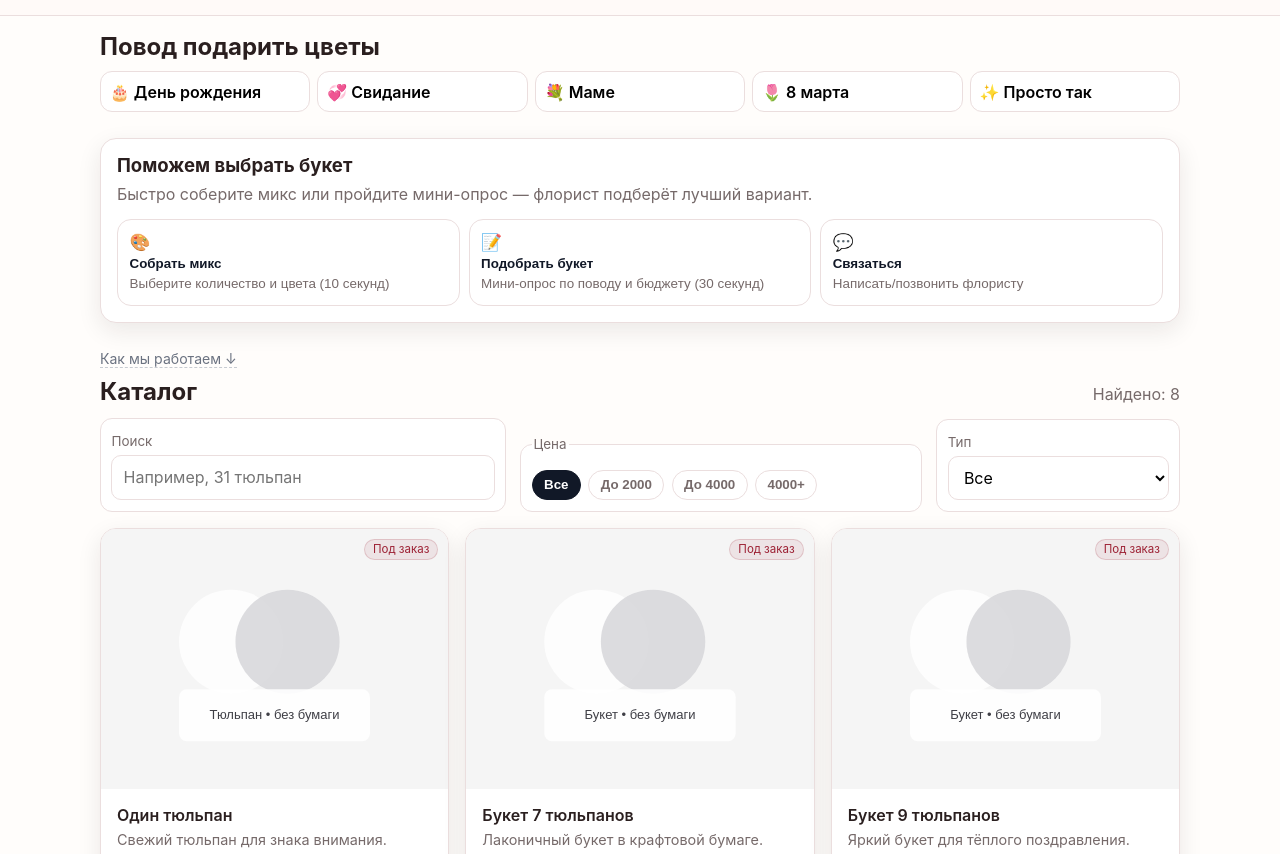
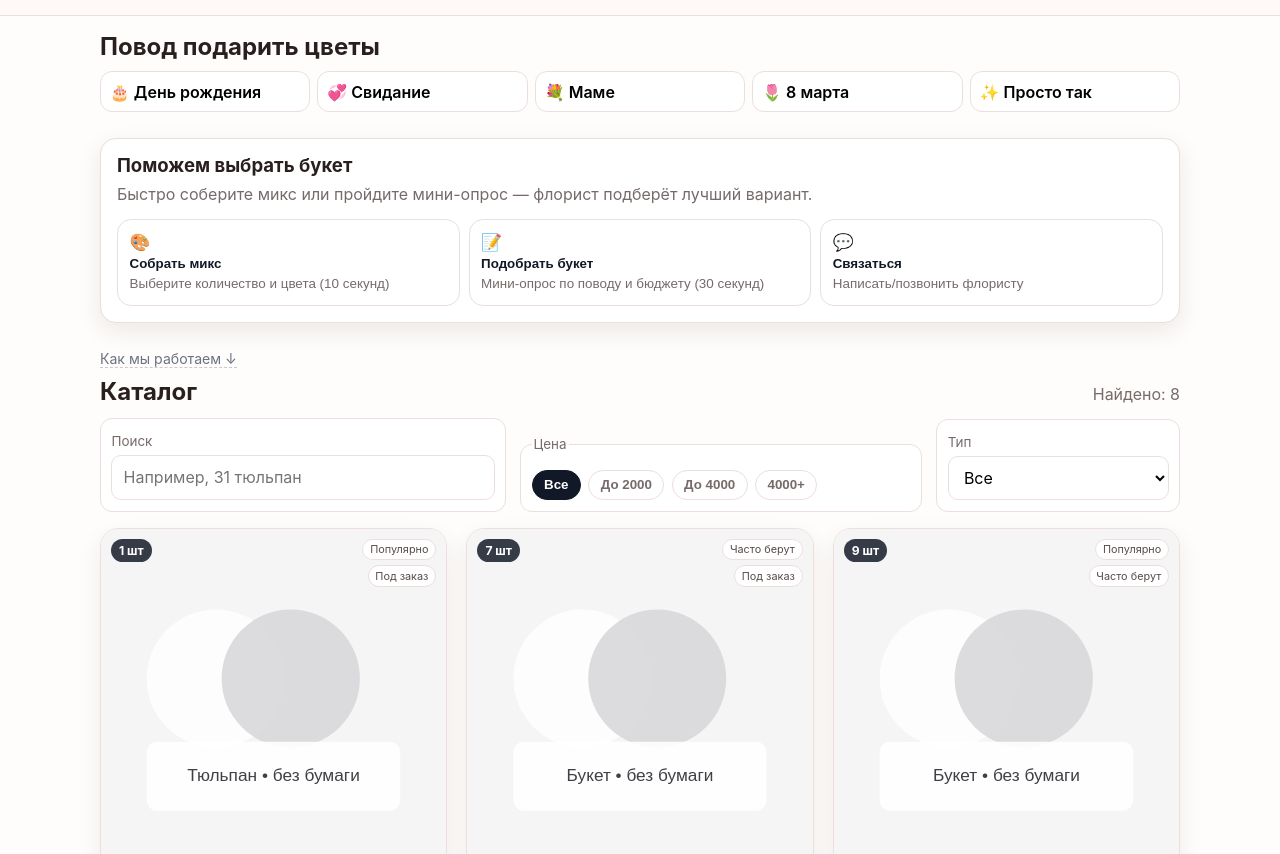
Before and after one commit to swst11234-gif/reimagined-winner, a plain HTML site: page docs/index.html in a window 1280 px wide. Shown: the part 98-952 px from the top of the page. Drawn offline with Linux system fonts and the light colour scheme.

Commit message:
catalog: simplify cards, add premium badges and skeleton loading

```diff
--- a/docs/app.js
+++ b/docs/app.js
@@ -236,6 +236,28 @@ function productQty(product) {
   return m ? Number(m[0]) : 1;
 }
 
+function cardBadges(product) {
+  return Array.isArray(product.badges) && product.badges.length ? product.badges : ["Под заказ"];
+}
+
+function renderSkeletonCards(count = 6) {
+  el.catalogGrid.innerHTML = "";
+  for (let i = 0; i < count; i += 1) {
+    const card = document.createElement("article");
+    card.className = "card skeleton-card";
+    card.innerHTML = `
+      <div class="skeleton-media"></div>
+      <div class="card-body">
+        <div class="skeleton-line skeleton-title"></div>
+        <div class="skeleton-line skeleton-price"></div>
+        <div class="skeleton-line skeleton-meta"></div>
+        <div class="skeleton-btn"></div>
+      </div>
+    `;
+    el.catalogGrid.appendChild(card);
+  }
+}
+
 function occasionMatch(product) {
   const q = productQty(product);
   switch (state.filters.occasion) {
@@ -267,36 +289,19 @@ function createCard(product) {
   const img = frag.querySelector(".card-media");
   const hint = frag.querySelector(".image-hint");
   const title = frag.querySelector(".card-title");
-  const short = frag.querySelector(".card-short");
   const price = frag.querySelector(".card-price");
-  const swatches = frag.querySelector(".swatches");
-  const colorName = frag.querySelector(".selected-color");
-  const segment = frag.querySelector(".segment");
+  const meta = frag.querySelector(".card-meta");
+  const sizeBadge = frag.querySelector(".card-size-badge");
+  const miniBadges = frag.querySelector(".card-mini-badges");
   const orderBtn = frag.querySelector(".card-order");
 
+  const sel = getSelection(product.id);
   title.textContent = product.title;
-  short.textContent = product.short;
-
-  const rerender = () => {
-    const sel = getSelection(product.id);
-    colorName.textContent = getColorMeta(sel.color).name;
-    price.textContent = formatPrice(getCurrentPrice(product, sel));
-    updateImageWithFade(img, hint, resolveImage(product, sel));
-    renderSwatches(swatches, sel.color, (color) => {
-      getSelection(product.id).color = color;
-      rerender();
-      if (state.currentProduct?.id === product.id) renderProductModal();
-    });
-    applySegmentState(segment, sel.wrapMode);
-  };
-
-  segment.querySelectorAll("button[data-wrap]").forEach((b) => {
-    b.addEventListener("click", () => {
-      getSelection(product.id).wrapMode = b.dataset.wrap;
-      rerender();
-      if (state.currentProduct?.id === product.id) renderProductModal();
-    });
-  });
+  price.textContent = formatPrice(getCurrentPrice(product, sel));
+  meta.textContent = `${product.category} · ${sel.wrapMode === "wrap" ? "Крафт" : "Без упаковки"}`;
+  sizeBadge.textContent = `${productQty(product)} шт`;
+  miniBadges.innerHTML = cardBadges(product).map((tag) => `<span class="mini-badge">${tag}</span>`).join("");
+  updateImageWithFade(img, hint, resolveImage(product, sel));
 
   orderBtn.addEventListener("click", () => {
     state.currentProduct = product;
@@ -304,7 +309,6 @@ function createCard(product) {
     el.modal.showModal();
   });
 
-  rerender();
   return frag;
 }
 
@@ -312,6 +316,8 @@ function renderCatalog() {
   const list = filteredProducts();
   el.catalogGrid.innerHTML = "";
   list.forEach((p) => el.catalogGrid.appendChild(createCard(p)));
+  el.catalogGrid.classList.remove("catalog-ready");
+  requestAnimationFrame(() => el.catalogGrid.classList.add("catalog-ready"));
   el.resultsCount.textContent = `Найдено: ${list.length}`;
   el.emptyState.classList.toggle("hidden", list.length > 0);
 }
@@ -615,6 +621,7 @@ async function init() {
   bindFaqAccordion();
   bindEvents();
   try {
+    renderSkeletonCards(6);
     const res = await fetch("data/products.json", { cache: "no-store" });
     state.products = await res.json();
     state.products.forEach((p) => getSelection(p.id));
--- a/docs/data/products.json
+++ b/docs/data/products.json
@@ -8,13 +8,35 @@
     "description": "Аккуратный вариант для небольшого приятного подарка.",
     "availability": "preorder",
     "images": {
-      "white": { "wrap": "assets/tulips/white/single_wrap.svg", "nowrap": "assets/tulips/white/single_nowrap.svg" },
-      "red": { "wrap": "assets/tulips/red/single_wrap.svg", "nowrap": "assets/tulips/red/single_nowrap.svg" },
-      "pink_center": { "wrap": "assets/tulips/pink_center/single_wrap.svg", "nowrap": "assets/tulips/pink_center/single_nowrap.svg" },
-      "pink": { "wrap": "assets/tulips/pink/single_wrap.svg", "nowrap": "assets/tulips/pink/single_nowrap.svg" },
-      "yellow": { "wrap": "assets/tulips/yellow/single_wrap.svg", "nowrap": "assets/tulips/yellow/single_nowrap.svg" },
-      "purple": { "wrap": "assets/tulips/purple/single_wrap.svg", "nowrap": "assets/tulips/purple/single_nowrap.svg" }
+      "white": {
+        "wrap": "assets/tulips/white/single_wrap.svg",
+        "nowrap": "assets/tulips/white/single_nowrap.svg"
+      },
+      "red": {
+        "wrap": "assets/tulips/red/single_wrap.svg",
+        "nowrap": "assets/tulips/red/single_nowrap.svg"
+      },
+      "pink_center": {
+        "wrap": "assets/tulips/pink_center/single_wrap.svg",
+        "nowrap": "assets/tulips/pink_center/single_nowrap.svg"
+      },
+      "pink": {
+        "wrap": "assets/tulips/pink/single_wrap.svg",
+        "nowrap": "assets/tulips/pink/single_nowrap.svg"
+      },
+      "yellow": {
+        "wrap": "assets/tulips/yellow/single_wrap.svg",
+        "nowrap": "assets/tulips/yellow/single_nowrap.svg"
+      },
+      "purple": {
+        "wrap": "assets/tulips/purple/single_wrap.svg",
+        "nowrap": "assets/tulips/purple/single_nowrap.svg"
       }
+    },
+    "badges": [
+      "Популярно",
+      "Под заказ"
+    ]
   },
   {
     "id": "bouquet-7",
@@ -25,13 +47,35 @@
     "description": "Компактный букет для поздравления без лишнего повода.",
     "availability": "preorder",
     "images": {
-      "white": { "wrap": "assets/tulips/white/bq_wrap.svg", "nowrap": "assets/tulips/white/bq_nowrap.svg" },
-      "red": { "wrap": "assets/tulips/red/bq_wrap.svg", "nowrap": "assets/tulips/red/bq_nowrap.svg" },
-      "pink_center": { "wrap": "assets/tulips/pink_center/bq_wrap.svg", "nowrap": "assets/tulips/pink_center/bq_nowrap.svg" },
-      "pink": { "wrap": "assets/tulips/pink/bq_wrap.svg", "nowrap": "assets/tulips/pink/bq_nowrap.svg" },
-      "yellow": { "wrap": "assets/tulips/yellow/bq_wrap.svg", "nowrap": "assets/tulips/yellow/bq_nowrap.svg" },
-      "purple": { "wrap": "assets/tulips/purple/bq_wrap.svg", "nowrap": "assets/tulips/purple/bq_nowrap.svg" }
+      "white": {
+        "wrap": "assets/tulips/white/bq_wrap.svg",
+        "nowrap": "assets/tulips/white/bq_nowrap.svg"
+      },
+      "red": {
+        "wrap": "assets/tulips/red/bq_wrap.svg",
+        "nowrap": "assets/tulips/red/bq_nowrap.svg"
+      },
+      "pink_center": {
+        "wrap": "assets/tulips/pink_center/bq_wrap.svg",
+        "nowrap": "assets/tulips/pink_center/bq_nowrap.svg"
+      },
+      "pink": {
+        "wrap": "assets/tulips/pink/bq_wrap.svg",
+        "nowrap": "assets/tulips/pink/bq_nowrap.svg"
+      },
+      "yellow": {
+        "wrap": "assets/tulips/yellow/bq_wrap.svg",
+        "nowrap": "assets/tulips/yellow/bq_nowrap.svg"
+      },
+      "purple": {
+        "wrap": "assets/tulips/purple/bq_wrap.svg",
+        "nowrap": "assets/tulips/purple/bq_nowrap.svg"
       }
+    },
+    "badges": [
+      "Часто берут",
+      "Под заказ"
+    ]
   },
   {
     "id": "bouquet-9",
@@ -42,13 +86,35 @@
     "description": "Универсальный вариант для подарка коллеге, подруге или маме.",
     "availability": "preorder",
     "images": {
-      "white": { "wrap": "assets/tulips/white/bq_wrap.svg", "nowrap": "assets/tulips/white/bq_nowrap.svg" },
-      "red": { "wrap": "assets/tulips/red/bq_wrap.svg", "nowrap": "assets/tulips/red/bq_nowrap.svg" },
-      "pink_center": { "wrap": "assets/tulips/pink_center/bq_wrap.svg", "nowrap": "assets/tulips/pink_center/bq_nowrap.svg" },
-      "pink": { "wrap": "assets/tulips/pink/bq_wrap.svg", "nowrap": "assets/tulips/pink/bq_nowrap.svg" },
-      "yellow": { "wrap": "assets/tulips/yellow/bq_wrap.svg", "nowrap": "assets/tulips/yellow/bq_nowrap.svg" },
-      "purple": { "wrap": "assets/tulips/purple/bq_wrap.svg", "nowrap": "assets/tulips/purple/bq_nowrap.svg" }
+      "white": {
+        "wrap": "assets/tulips/white/bq_wrap.svg",
+        "nowrap": "assets/tulips/white/bq_nowrap.svg"
+      },
+      "red": {
+        "wrap": "assets/tulips/red/bq_wrap.svg",
+        "nowrap": "assets/tulips/red/bq_nowrap.svg"
+      },
+      "pink_center": {
+        "wrap": "assets/tulips/pink_center/bq_wrap.svg",
+        "nowrap": "assets/tulips/pink_center/bq_nowrap.svg"
+      },
+      "pink": {
+        "wrap": "assets/tulips/pink/bq_wrap.svg",
+        "nowrap": "assets/tulips/pink/bq_nowrap.svg"
+      },
+      "yellow": {
+        "wrap": "assets/tulips/yellow/bq_wrap.svg",
+        "nowrap": "assets/tulips/yellow/bq_nowrap.svg"
+      },
+      "purple": {
+        "wrap": "assets/tulips/purple/bq_wrap.svg",
+        "nowrap": "assets/tulips/purple/bq_nowrap.svg"
       }
+    },
+    "badges": [
+      "Популярно",
+      "Часто берут"
+    ]
   },
   {
     "id": "bouquet-13",
@@ -59,13 +125,34 @@
     "description": "Сбалансированный размер для важной встречи или праздника.",
     "availability": "preorder",
     "images": {
-      "white": { "wrap": "assets/tulips/white/bq_wrap.svg", "nowrap": "assets/tulips/white/bq_nowrap.svg" },
-      "red": { "wrap": "assets/tulips/red/bq_wrap.svg", "nowrap": "assets/tulips/red/bq_nowrap.svg" },
-      "pink_center": { "wrap": "assets/tulips/pink_center/bq_wrap.svg", "nowrap": "assets/tulips/pink_center/bq_nowrap.svg" },
-      "pink": { "wrap": "assets/tulips/pink/bq_wrap.svg", "nowrap": "assets/tulips/pink/bq_nowrap.svg" },
-      "yellow": { "wrap": "assets/tulips/yellow/bq_wrap.svg", "nowrap": "assets/tulips/yellow/bq_nowrap.svg" },
-      "purple": { "wrap": "assets/tulips/purple/bq_wrap.svg", "nowrap": "assets/tulips/purple/bq_nowrap.svg" }
+      "white": {
+        "wrap": "assets/tulips/white/bq_wrap.svg",
+        "nowrap": "assets/tulips/white/bq_nowrap.svg"
+      },
+      "red": {
+        "wrap": "assets/tulips/red/bq_wrap.svg",
+        "nowrap": "assets/tulips/red/bq_nowrap.svg"
+      },
+      "pink_center": {
+        "wrap": "assets/tulips/pink_center/bq_wrap.svg",
+        "nowrap": "assets/tulips/pink_center/bq_nowrap.svg"
+      },
+      "pink": {
+        "wrap": "assets/tulips/pink/bq_wrap.svg",
+        "nowrap": "assets/tulips/pink/bq_nowrap.svg"
+      },
+      "yellow": {
+        "wrap": "assets/tulips/yellow/bq_wrap.svg",
+        "nowrap": "assets/tulips/yellow/bq_nowrap.svg"
+      },
+      "purple": {
+        "wrap": "assets/tulips/purple/bq_wrap.svg",
+        "nowrap": "assets/tulips/purple/bq_nowrap.svg"
       }
+    },
+    "badges": [
+      "Под заказ"
+    ]
   },
   {
     "id": "bouquet-21",
@@ -76,13 +163,34 @@
     "description": "Выразительный подарок для значимого события.",
     "availability": "preorder",
     "images": {
-      "white": { "wrap": "assets/tulips/white/bq_wrap.svg", "nowrap": "assets/tulips/white/bq_nowrap.svg" },
-      "red": { "wrap": "assets/tulips/red/bq_wrap.svg", "nowrap": "assets/tulips/red/bq_nowrap.svg" },
-      "pink_center": { "wrap": "assets/tulips/pink_center/bq_wrap.svg", "nowrap": "assets/tulips/pink_center/bq_nowrap.svg" },
-      "pink": { "wrap": "assets/tulips/pink/bq_wrap.svg", "nowrap": "assets/tulips/pink/bq_nowrap.svg" },
-      "yellow": { "wrap": "assets/tulips/yellow/bq_wrap.svg", "nowrap": "assets/tulips/yellow/bq_nowrap.svg" },
-      "purple": { "wrap": "assets/tulips/purple/bq_wrap.svg", "nowrap": "assets/tulips/purple/bq_nowrap.svg" }
+      "white": {
+        "wrap": "assets/tulips/white/bq_wrap.svg",
+        "nowrap": "assets/tulips/white/bq_nowrap.svg"
+      },
+      "red": {
+        "wrap": "assets/tulips/red/bq_wrap.svg",
+        "nowrap": "assets/tulips/red/bq_nowrap.svg"
+      },
+      "pink_center": {
+        "wrap": "assets/tulips/pink_center/bq_wrap.svg",
+        "nowrap": "assets/tulips/pink_center/bq_nowrap.svg"
+      },
+      "pink": {
+        "wrap": "assets/tulips/pink/bq_wrap.svg",
+        "nowrap": "assets/tulips/pink/bq_nowrap.svg"
+      },
+      "yellow": {
+        "wrap": "assets/tulips/yellow/bq_wrap.svg",
+        "nowrap": "assets/tulips/yellow/bq_nowrap.svg"
+      },
+      "purple": {
+        "wrap": "assets/tulips/purple/bq_wrap.svg",
+        "nowrap": "assets/tulips/purple/bq_nowrap.svg"
       }
+    },
+    "badges": [
+      "Часто берут"
+    ]
   },
   {
     "id": "bouquet-31",
@@ -93,13 +201,34 @@
     "description": "Подчёркнуто торжественный формат с насыщенным визуальным эффектом.",
     "availability": "preorder",
     "images": {
-      "white": { "wrap": "assets/tulips/white/bq_wrap.svg", "nowrap": "assets/tulips/white/bq_nowrap.svg" },
-      "red": { "wrap": "assets/tulips/red/bq_wrap.svg", "nowrap": "assets/tulips/red/bq_nowrap.svg" },
-      "pink_center": { "wrap": "assets/tulips/pink_center/bq_wrap.svg", "nowrap": "assets/tulips/pink_center/bq_nowrap.svg" },
-      "pink": { "wrap": "assets/tulips/pink/bq_wrap.svg", "nowrap": "assets/tulips/pink/bq_nowrap.svg" },
-      "yellow": { "wrap": "assets/tulips/yellow/bq_wrap.svg", "nowrap": "assets/tulips/yellow/bq_nowrap.svg" },
-      "purple": { "wrap": "assets/tulips/purple/bq_wrap.svg", "nowrap": "assets/tulips/purple/bq_nowrap.svg" }
+      "white": {
+        "wrap": "assets/tulips/white/bq_wrap.svg",
+        "nowrap": "assets/tulips/white/bq_nowrap.svg"
+      },
+      "red": {
+        "wrap": "assets/tulips/red/bq_wrap.svg",
+        "nowrap": "assets/tulips/red/bq_nowrap.svg"
+      },
+      "pink_center": {
+        "wrap": "assets/tulips/pink_center/bq_wrap.svg",
+        "nowrap": "assets/tulips/pink_center/bq_nowrap.svg"
+      },
+      "pink": {
+        "wrap": "assets/tulips/pink/bq_wrap.svg",
+        "nowrap": "assets/tulips/pink/bq_nowrap.svg"
+      },
+      "yellow": {
+        "wrap": "assets/tulips/yellow/bq_wrap.svg",
+        "nowrap": "assets/tulips/yellow/bq_nowrap.svg"
+      },
+      "purple": {
+        "wrap": "assets/tulips/purple/bq_wrap.svg",
+        "nowrap": "assets/tulips/purple/bq_nowrap.svg"
       }
+    },
+    "badges": [
+      "Популярно"
+    ]
   },
   {
     "id": "bouquet-51",
@@ -110,13 +239,35 @@
     "description": "Идеально для крупных поздравлений и запоминающихся дат.",
     "availability": "preorder",
     "images": {
-      "white": { "wrap": "assets/tulips/white/bq_wrap.svg", "nowrap": "assets/tulips/white/bq_nowrap.svg" },
-      "red": { "wrap": "assets/tulips/red/bq_wrap.svg", "nowrap": "assets/tulips/red/bq_nowrap.svg" },
-      "pink_center": { "wrap": "assets/tulips/pink_center/bq_wrap.svg", "nowrap": "assets/tulips/pink_center/bq_nowrap.svg" },
-      "pink": { "wrap": "assets/tulips/pink/bq_wrap.svg", "nowrap": "assets/tulips/pink/bq_nowrap.svg" },
-      "yellow": { "wrap": "assets/tulips/yellow/bq_wrap.svg", "nowrap": "assets/tulips/yellow/bq_nowrap.svg" },
-      "purple": { "wrap": "assets/tulips/purple/bq_wrap.svg", "nowrap": "assets/tulips/purple/bq_nowrap.svg" }
+      "white": {
+        "wrap": "assets/tulips/white/bq_wrap.svg",
+        "nowrap": "assets/tulips/white/bq_nowrap.svg"
+      },
+      "red": {
+        "wrap": "assets/tulips/red/bq_wrap.svg",
+        "nowrap": "assets/tulips/red/bq_nowrap.svg"
+      },
+      "pink_center": {
+        "wrap": "assets/tulips/pink_center/bq_wrap.svg",
+        "nowrap": "assets/tulips/pink_center/bq_nowrap.svg"
+      },
+      "pink": {
+        "wrap": "assets/tulips/pink/bq_wrap.svg",
+        "nowrap": "assets/tulips/pink/bq_nowrap.svg"
+      },
+      "yellow": {
+        "wrap": "assets/tulips/yellow/bq_wrap.svg",
+        "nowrap": "assets/tulips/yellow/bq_nowrap.svg"
+      },
+      "purple": {
+        "wrap": "assets/tulips/purple/bq_wrap.svg",
+        "nowrap": "assets/tulips/purple/bq_nowrap.svg"
       }
+    },
+    "badges": [
+      "Популярно",
+      "Под заказ"
+    ]
   },
   {
     "id": "bouquet-101",
@@ -127,12 +278,34 @@
     "description": "Премиальный выбор, когда хочется подарить вау-эффект.",
     "availability": "preorder",
     "images": {
-      "white": { "wrap": "assets/tulips/white/bq_wrap.svg", "nowrap": "assets/tulips/white/bq_nowrap.svg" },
-      "red": { "wrap": "assets/tulips/red/bq_wrap.svg", "nowrap": "assets/tulips/red/bq_nowrap.svg" },
-      "pink_center": { "wrap": "assets/tulips/pink_center/bq_wrap.svg", "nowrap": "assets/tulips/pink_center/bq_nowrap.svg" },
-      "pink": { "wrap": "assets/tulips/pink/bq_wrap.svg", "nowrap": "assets/tulips/pink/bq_nowrap.svg" },
-      "yellow": { "wrap": "assets/tulips/yellow/bq_wrap.svg", "nowrap": "assets/tulips/yellow/bq_nowrap.svg" },
-      "purple": { "wrap": "assets/tulips/purple/bq_wrap.svg", "nowrap": "assets/tulips/purple/bq_nowrap.svg" }
+      "white": {
+        "wrap": "assets/tulips/white/bq_wrap.svg",
+        "nowrap": "assets/tulips/white/bq_nowrap.svg"
+      },
+      "red": {
+        "wrap": "assets/tulips/red/bq_wrap.svg",
+        "nowrap": "assets/tulips/red/bq_nowrap.svg"
+      },
+      "pink_center": {
+        "wrap": "assets/tulips/pink_center/bq_wrap.svg",
+        "nowrap": "assets/tulips/pink_center/bq_nowrap.svg"
+      },
+      "pink": {
+        "wrap": "assets/tulips/pink/bq_wrap.svg",
+        "nowrap": "assets/tulips/pink/bq_nowrap.svg"
+      },
+      "yellow": {
+        "wrap": "assets/tulips/yellow/bq_wrap.svg",
+        "nowrap": "assets/tulips/yellow/bq_nowrap.svg"
+      },
+      "purple": {
+        "wrap": "assets/tulips/purple/bq_wrap.svg",
+        "nowrap": "assets/tulips/purple/bq_nowrap.svg"
       }
+    },
+    "badges": [
+      "Часто берут",
+      "Под заказ"
+    ]
   }
 ]
--- a/docs/index.html
+++ b/docs/index.html
@@ -294,27 +294,16 @@
 
     <template id="card-template">
       <article class="card">
-        <span class="badge">Под заказ</span>
-        <div class="card-media-wrap"><img class="card-media img-fade" src="" alt="" loading="lazy" /></div>
+        <div class="card-media-wrap">
+          <span class="card-size-badge"></span>
+          <div class="card-mini-badges"></div>
+          <img class="card-media img-fade" src="" alt="" loading="lazy" />
+        </div>
         <p class="image-hint hidden">Фото временно отсутствует</p>
         <div class="card-body">
           <h3 class="card-title"></h3>
-          <p class="card-short"></p>
-
-          <div class="picker-row compact">
-            <p class="picker-label">Цвет: <strong class="selected-color"></strong></p>
-            <div class="swatches"></div>
-          </div>
-
-          <div class="picker-row compact">
-            <p class="picker-label">Упаковка</p>
-            <div class="segment" role="group">
-              <button type="button" data-wrap="wrap" aria-pressed="false">С крафтовой бумагой</button>
-              <button type="button" data-wrap="nowrap" aria-pressed="true">Без бумаги</button>
-            </div>
-          </div>
-
           <p class="card-price"></p>
+          <p class="card-meta"></p>
           <button type="button" class="btn btn-primary card-order">Заказать</button>
         </div>
       </article>
--- a/docs/styles.css
+++ b/docs/styles.css
@@ -78,21 +78,33 @@ textarea { resize: vertical; }
 .occasion-grid button.is-active { border-color: #111827; box-shadow: 0 0 0 2px rgba(17,24,39,.08); }
 #occasion-indicator { margin-top: .55rem; }
 
-.product-grid { display: grid; grid-template-columns: repeat(2, minmax(0,1fr)); gap: .8rem; }
-.card { position: relative; background: #fff; border: 1px solid var(--border); border-radius: 16px; box-shadow: var(--shadow); overflow: hidden; transition: transform .16s ease, box-shadow .16s ease; }
-.card:hover { transform: translateY(-2px); box-shadow: 0 12px 28px rgba(36,20,24,.14); }
-.badge { position: absolute; right: 10px; top: 10px; z-index: 2; font-size: .72rem; background: rgba(157,34,53,.08); color: var(--primary); border: 1px solid rgba(157,34,53,.18); border-radius: 999px; padding: .18rem .5rem; }
-.card-media-wrap { aspect-ratio: 4 / 3; background: #f6efee; }
+.product-grid { display: grid; grid-template-columns: repeat(2, minmax(0,1fr)); gap: 1rem; opacity: .4; transition: opacity .24s ease; }
+.product-grid.catalog-ready { opacity: 1; }
+.card { position: relative; background: #fff; border: 1px solid #ecdfdd; border-radius: 18px; box-shadow: 0 10px 24px rgba(36, 20, 24, 0.08); overflow: hidden; transition: transform .2s ease, box-shadow .2s ease; }
+.card:hover { transform: translateY(-4px); box-shadow: 0 16px 30px rgba(36,20,24,.14); }
+.card-media-wrap { position: relative; aspect-ratio: 1 / 1; background: #f6efee; }
 .card-media { width: 100%; height: 100%; object-fit: cover; display: block; }
-.card-body { padding: 1rem; }
-.card-title { margin: 0 0 .3rem; font-size: 1rem; font-weight: 600; line-height: 1.25; }
-.card-short { margin: 0 0 .65rem; font-size: .9rem; color: var(--muted); line-height: 1.45; min-height: 2.4em; }
-.card-price { margin: .6rem 0 .5rem; font-weight: 800; font-size: 1.18rem; color: #111827; }
-.card-order { width: 100%; }
+.card-size-badge { position: absolute; left: 10px; top: 10px; z-index: 2; font-size: .76rem; font-weight: 700; background: rgba(17,24,39,.84); color: #fff; border-radius: 999px; padding: .26rem .5rem; }
+.card-mini-badges { position: absolute; right: 10px; top: 10px; display: flex; flex-direction: column; align-items: flex-end; gap: .3rem; z-index: 2; }
+.mini-badge { font-size: .68rem; background: #fff; color: #5b4b4b; border: 1px solid #eadfdd; border-radius: 999px; padding: .18rem .42rem; }
+.card-body { padding: 1.1rem; display: grid; gap: .48rem; }
+.card-title { margin: 0; font-size: .96rem; font-weight: 600; line-height: 1.3; color: #312525; }
+.card-price { margin: 0; font-weight: 800; font-size: 1.22rem; color: #111827; line-height: 1.2; }
+.card-meta { margin: 0; font-size: .78rem; color: #7a6b6b; }
+.card-order { width: 100%; margin-top: .15rem; }
+
+.skeleton-card { pointer-events: none; }
+.skeleton-media { aspect-ratio: 1 / 1; background: linear-gradient(90deg, #f2ebea 25%, #f8f4f3 50%, #f2ebea 75%); background-size: 200% 100%; animation: shimmer 1.2s infinite; }
+.skeleton-line { height: 12px; border-radius: 8px; background: linear-gradient(90deg, #f2ebea 25%, #f8f4f3 50%, #f2ebea 75%); background-size: 200% 100%; animation: shimmer 1.2s infinite; }
+.skeleton-title { width: 82%; height: 14px; }
+.skeleton-price { width: 52%; height: 16px; }
+.skeleton-meta { width: 64%; }
+.skeleton-btn { margin-top: .2rem; height: 38px; border-radius: 12px; background: linear-gradient(90deg, #f2ebea 25%, #f8f4f3 50%, #f2ebea 75%); background-size: 200% 100%; animation: shimmer 1.2s infinite; }
+@keyframes shimmer { from { background-position: 100% 0; } to { background-position: -100% 0; } }
 
 .picker-row { margin: .6rem 0; }
 .picker-row.compact { margin: .45rem 0; }
-.picker-label { margin: 0 0 .32rem; font-size: .85rem; color: #4b5563; line-height: 1.45; }
+.picker-label { margin: 0 0 .32rem; font-size: .85rem; color: #4b5563; line-height: 1.45; font-weight: 500; }
 
 .swatches { display: flex; gap: .38rem; flex-wrap: wrap; }
 .swatch { width: 30px; height: 30px; border-radius: 999px; border: 1px solid #d0d0d0; cursor: pointer; transition: transform .16s ease, box-shadow .16s ease, border-color .16s ease; }
@@ -171,6 +183,6 @@ textarea { resize: vertical; }
   .steps-grid { grid-template-columns: repeat(3, minmax(0,1fr)); }
   .guarantees-grid { grid-template-columns: repeat(4, minmax(0,1fr)); }
   .occasion-grid { grid-template-columns: repeat(5, minmax(0,1fr)); }
-  .product-grid { grid-template-columns: repeat(3, minmax(0,1fr)); gap: 1rem; }
+  .product-grid { grid-template-columns: repeat(3, minmax(0,1fr)); gap: 1.2rem; }
   .order-actions { grid-template-columns: 1fr 1fr; }
 }
```
Lines whose indentation alone changed are shown as unchanged.
